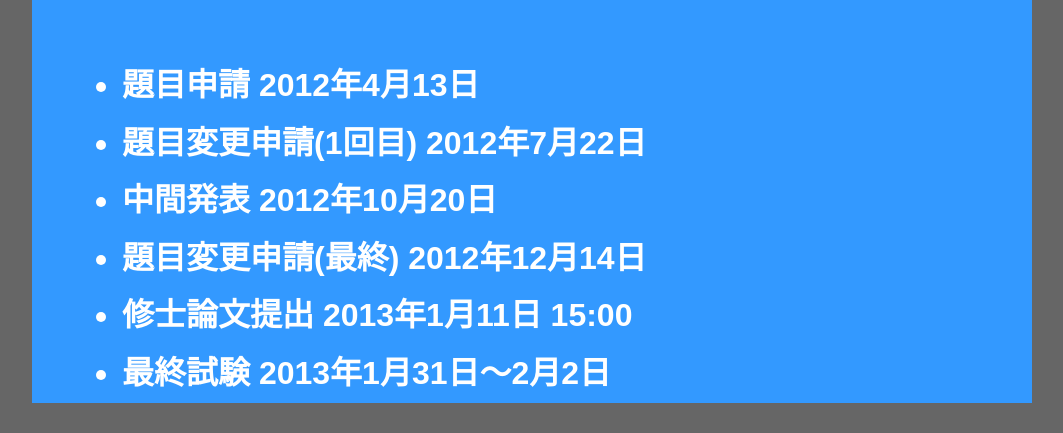
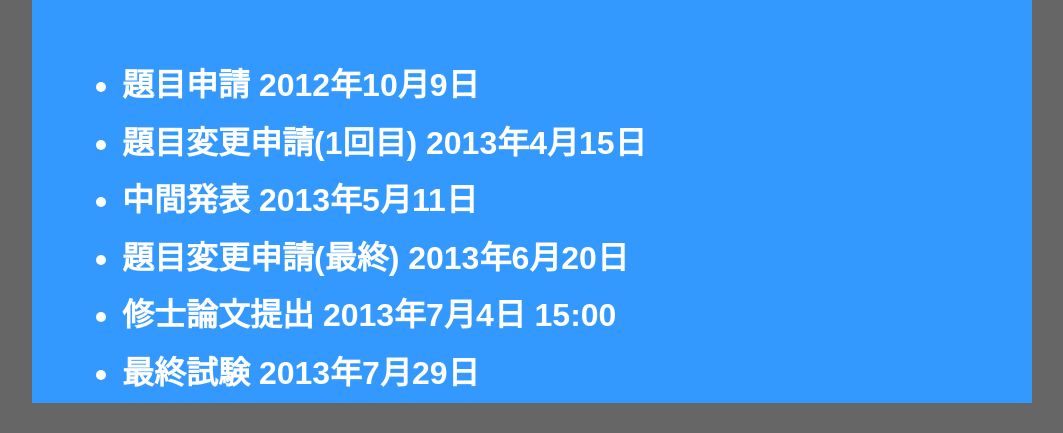
Before and after one commit to ymrl/shuron-shinu, a plain HTML site: page public/index.html in a window 1280 px wide. Shown: the part 610-1043 px from the top of the page, without its empty margins (108-1171 px from the left). Drawn offline with Linux system fonts and the light colour scheme.

Commit message:
Change dates for 2013a

```diff
--- a/public/index.html
+++ b/public/index.html
@@ -18,12 +18,12 @@
 				<span class="countDown sec"></span>秒
 			</p>
 			<ul>
-				<li id="titleSubmit">題目申請 2012年4月13日</li>
-				<li id="titleChange1">題目変更申請(1回目) 2012年7月22日</li>
-				<li id="midPresentation">中間発表 2012年10月20日</li>
-				<li id="titleChangeLast">題目変更申請(最終) 2012年12月14日</li>
-				<li id="thesisSubmit">修士論文提出 2013年1月11日 15:00</li>
-				<li id="lastPresentation">最終試験 2013年1月31日〜2月2日</li>
+				<li id="titleSubmit">題目申請 2012年10月9日</li>
+				<li id="titleChange1">題目変更申請(1回目) 2013年4月15日</li>
+				<li id="midPresentation">中間発表 2013年5月11日</li>
+				<li id="titleChangeLast">題目変更申請(最終) 2013年6月20日</li>
+				<li id="thesisSubmit">修士論文提出 2013年7月4日 15:00</li>
+				<li id="lastPresentation">最終試験 2013年7月29日</li>
 			</ul>
 		</div>
 	</body>
```
Also changed, not shown: 1 other file.
